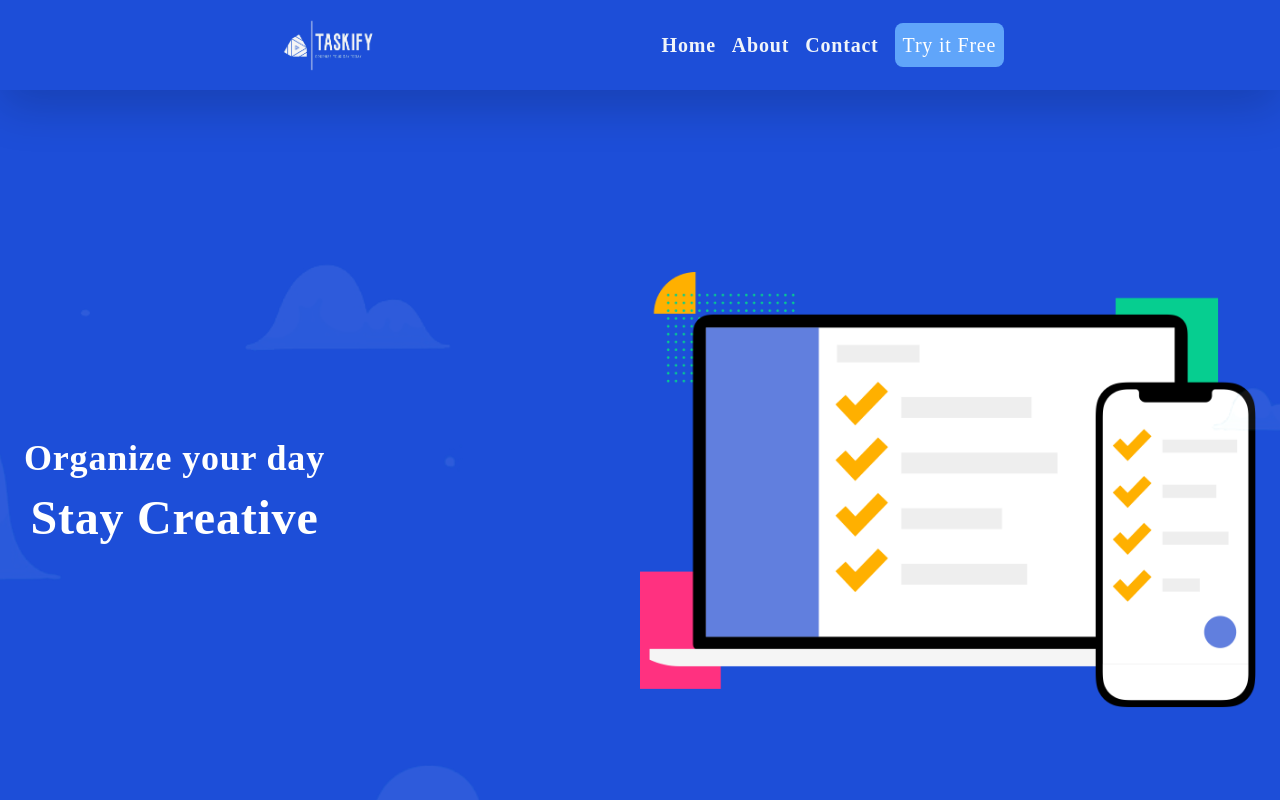
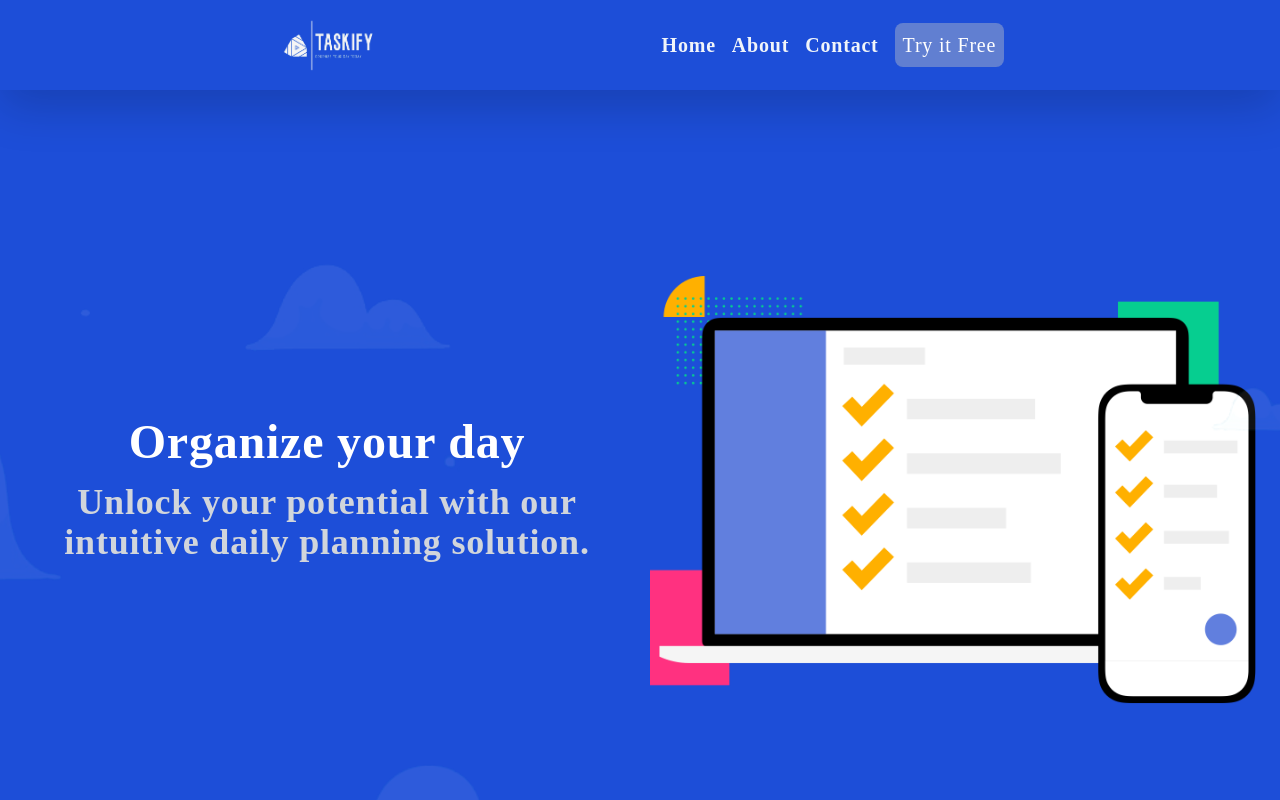
Before and after one commit to tobidechamp15/Taskify, a React (Create React App) app: page / in a window 1280 px wide. Shown: the top 800 px of the page. Built offline with nearby package versions, Linux system fonts and the light colour scheme; a web font is replaced by a local one.

Commit message:
Contact the admin

```diff
--- a/package.json
+++ b/package.json
@@ -11,14 +11,18 @@
     "@testing-library/jest-dom": "^5.17.0",
     "@testing-library/react": "^13.4.0",
     "@testing-library/user-event": "^13.5.0",
+    "@use-gesture/react": "^10.3.0",
     "animate.css": "^4.1.1",
+    "animate.css-react": "^1.1.0",
     "bootstrap": "^5.3.2",
     "firebase": "^10.5.0",
     "react": "^18.2.0",
     "react-dom": "^18.2.0",
+    "react-intersection-observer": "^9.5.2",
     "react-router-dom": "^6.16.0",
     "react-scripts": "5.0.1",
     "react-scroll": "^1.9.0",
+    "react-spring": "^9.7.3",
     "web-vitals": "^2.1.4"
   },
   "scripts": {
--- a/src/component/Contact.jsx
+++ b/src/component/Contact.jsx
@@ -2,9 +2,15 @@ import React from "react";
 
 const Contact = () => {
   return (
-    <div className=" flex item-center justify-center md:-mt-[80px] ">
-      <div className="bg-white rounded-xl items-center shadow-lg md:w-3/4 gap-2 xsm:w-full p-[5%] flex flex-col ">
-        <div className="flex gap-2 w-100 ">
+    <div className=" flex item-center justify-center md:-mt-[80px] md:mb-[100px] ">
+      <div className="bg-white rounded-xl items-center shadow-lg md:w-3/4 gap-2 z-10 xsm:w-full p-[5%] flex flex-col ">
+        <div className="flex flex-col text-center text-gray-300 items-center justify-center">
+          <h2 className="text-2xl font-bold text-black  ">Contact Us</h2>
+          <p className="font-medium text-gray-500 my-[20px] max-w-md">
+            Reach out to us for any questions, comments or feedback.
+          </p>
+        </div>
+        <form className="flex gap-2 w-100 xsm:flex-col">
           <div className="form__group   field">
             <input
               type="text"
@@ -23,7 +29,7 @@ const Contact = () => {
             />
             <label className="form__label">Email Address</label>
           </div>
-        </div>
+        </form>
         <div className="form__group   field">
           <textarea
             type="text"
--- a/src/component/Description.jsx
+++ b/src/component/Description.jsx
@@ -1,22 +1,37 @@
 import React from "react";
+import { useSpring, animated } from "react-spring";
 import work from "../assets/home-img.png";
 import organize from "../assets/organize.png";
 import image3 from "../assets/image 3.png";
+import image4 from "../assets/board todo.svg";
 
 const Description = () => {
+  // Define an animation to slide in the spans from the left
+  const slideInAnimation = useSpring({
+    opacity: 1,
+    transform: "translateX(0)",
+    from: { opacity: 0, transform: "translateX(-100%)" },
+  });
+
   return (
-    <div className=" bg-slate-300 w-100">
-      <section className=" flex  items-center justify-between">
-        <section className="  font font-medium text-center">
-          <div className="h-screen flex justify-between items-center xsm:flex-col xsm:h-full md:flex-row-reverse p-[5%] bg-white">
-            <span className="md:text-xl  md:w-1/2 xsm:py-[30%]">
+    <div className="bg-slate-300 w-100">
+      <section className="flex items-center justify-between">
+        <section className="font font-medium text-center">
+          <div className="animate__animated animate__fadeIn h-screen flex justify-between items-center xsm:flex-col xsm:h-full md:flex-row-reverse p-[5%] bg-white">
+            <animated.div
+              style={slideInAnimation}
+              className="md:text-xl md:w-1/2 xsm:py-[30%]"
+            >
               Our app is designed to help you regain control of your life and
               increase your productivity.
-            </span>
+            </animated.div>
             <img src={work} alt="work" className="md:w-1/2" />
           </div>
-          <div className="md:h-screen flex justify-evenly items-center xsm:flex-col xsm:h-full bg-slate-300 p-[5%]">
-            <span className="md:text-xl md:w-1/2 xsm:py-[30%] ">
+          <animated.div
+            style={slideInAnimation}
+            className="md:h-screen flex justify-evenly items-center xsm:flex-col xsm:h-full bg-slate-300 p-[5%]"
+          >
+            <span className="md:text-xl md:w-1/2 xsm:py-[30%]">
               Your solution to effortless task management and organization.
             </span>
             <img
@@ -24,25 +39,31 @@ const Description = () => {
               alt="organize"
               className="xsm:h-full md:w-1/2"
             />
-          </div>
-          <div className="md:h-screen flex justify-evenly items-center xsm:flex-col md:flex-row-reverse xsm-h-full bg-white p-[5%]">
-            <span className="md:text-xl md:w-1/3   xsm:py-[30%]">
+          </animated.div>
+          <animated.div
+            style={slideInAnimation}
+            className="md:h-screen flex justify-evenly items-center xsm:flex-col md:flex-row-reverse xsm-h-full bg-white p-[5%]"
+          >
+            <span className="md:text-xl md:w-1/3 xsm:py-[30%]">
               With Taskify, you can easily create, prioritize, and manage your
               tasks, ensuring you stay on top of your to-do list and achieve
               your goals.
             </span>
-            <img src={image3} alt="organize" className=" xsm:h-full md:w-1/2" />
-          </div>
-          <div className="md:h-screen flex justify-evenly items-center xsm:flex-col  bg-slate-300  p-[5%] pb-[250px]">
-            <span className="md:text-xl md:w-1/2 xsm:py-[30%] ">
+            <img src={image3} alt="organize" className="xsm:h-full md:w-1/2" />
+          </animated.div>
+          <animated.div
+            style={slideInAnimation}
+            className="md:h-screen flex justify-evenly items-center xsm:flex-col bg-slate-300 p-[5%] pb-[250px]"
+          >
+            <span className="md:text-xl md:w-1/2 xsm:py-[30%]">
               Say goodbye to missed deadlines and uncompleted tasks.
             </span>
             <img
-              src={organize}
+              src={image4}
               alt="organize"
-              className=" xsm:h-full md:w-1/2"
+              className="xsm:h-full md:w-1/2"
             />
-          </div>
+          </animated.div>
         </section>
       </section>
     </div>
--- a/src/component/Home.jsx
+++ b/src/component/Home.jsx
@@ -1,19 +1,29 @@
 import React from "react";
+import { useSpring, animated } from "react-spring";
+
 import taskImg from "../assets/task-img.png";
 
 const Home = () => {
+  const slideInAnimation = useSpring({
+    opacity: 1,
+    transform: "translateX(0)",
+    from: { opacity: 0, transform: "translateX(-100%)" },
+  });
   return (
     <div className="container-fluid bg-blue-700  background-container">
       <span className="moving-image"></span>
-      <section className="flex xsm:flex-col  h-screen items-center w-100 container xsm:pt-[35%] md:justify-between  xsm:gap-5">
-        <div className="flex flex-col gap-3 text-center">
-          <span className="text-4xl xsm:text-2xl text-white font-semibold">
+      <section className="flex xsm:flex-col  md:h-screen items-center w-100 container xsm:pt-[35%] md:justify-between md:gap-5 xsm:gap-5">
+        <animated.div
+          style={slideInAnimation}
+          className="flex flex-col gap-3 text-center md:w-1/2"
+        >
+          <span className="text-5xl xsm:text-3xl text-white font-semibold">
             Organize your day
           </span>
-          <span className="text-white text-5xl xsm:text-3xl font-semibold">
-            Stay Creative
+          <span className="text-gray-300 text-4xl xsm:text-2xl font-semibold w-100">
+            Unlock your potential with our intuitive daily planning solution.
           </span>
-        </div>
+        </animated.div>
         <div className="md:w-1/2">
           <img src={taskImg} alt="" className=" opacity" />
         </div>
--- a/src/component/Login.jsx
+++ b/src/component/Login.jsx
@@ -69,8 +69,8 @@ const Login = () => {
       {loading ? (
         <Loader />
       ) : (
-        <div className="w-100 flex flex-col justify-center items-center pt-[25%] -lg">
-          <div className="flex flex-col xs:h-full justify-evenly xs:w-full xs:mx-1 w-[60%] form-width md:w-[50%] lg:w-[30%] sm:h-[70%]  p-[5%] md:p-[5%} shadow-lg overflow-auto">
+        <div className="w-100 flex flex-col justify-center items-center h-screen -lg">
+          <div className="flex flex-col xs:h-full justify-evenly xs:w-full xs:mx-1 w-[60%] form-width md:w-[50%] lg:w-[30%]   p-[5%] md:p-[5%} shadow-lg overflow-auto">
             <NavLink to="/" className="flex flex-col justify-center w-full items-center">
               <img src={logo} alt="logo" className="w-[100px]" />
             </NavLink>
--- a/src/component/Navbar.jsx
+++ b/src/component/Navbar.jsx
@@ -7,7 +7,7 @@ import PropTypes from "prop-types";
 
 const Navbar = ({ toggleSidebar, isVisible }) => {
   return (
-    <div className="shadow-lg flex justify-between xsm:px-4 md:justify-evenly z-10 bg-blue-700 py-2 fixed top-0 w-100 items-center">
+    <div className="shadow-lg flex justify-between xsm:px-4 md:justify-evenly bg-blue-700 py-2 fixed top-0 w-100 items-center z-40">
       <Link to="/">
         <img src={logo} className="w-[110px]" />
       </Link>
@@ -32,7 +32,7 @@ const Navbar = ({ toggleSidebar, isVisible }) => {
         </Link>
         <Link
           to="/login"
-          className="text-white text-xl cursor-pointer hover:text-slate-100 rounded-lg transition-all duration-500 ease-in-out bg-blue-400 p-2 "
+          className="text-white text-xl cursor-pointer hover:text-slate-100 rounded-lg transition-all duration-500 ease-in-out bg-[#617fd1] p-2 "
         >
           Try it Free
         </Link>
--- a/src/component/Sidebar.jsx
+++ b/src/component/Sidebar.jsx
@@ -7,7 +7,7 @@ import { faX } from "@fortawesome/free-solid-svg-icons";
 const Sidebar = ({ isVisible, toggleSidebar }) => {
   return (
     <div
-      className={`    md:hidden bg-blue-700  flex-col gap-2     transition-all ease-in-out duration-500 ${
+      className={`    md:hidden bg-blue-700  flex-col gap-2  z-40 transition-all ease-in-out duration-500 ${
         isVisible ? "xsm:flex left-0 h-screen w-100 z-10 top-[0px] pb-3 fixed p-[5%] justify-evenly " : "-left-full h-0 w-0 -z-50 "
       }`}
     >
--- a/src/index.js
+++ b/src/index.js
@@ -1,5 +1,6 @@
 import React from "react";
 import ReactDOM from "react-dom/client";
+import "animate.css/animate.css";
 import { RouterProvider, createBrowserRouter } from "react-router-dom";
 import "../node_modules/bootstrap/dist/css/bootstrap.min.css";
 import "./index.css";
```
Also changed, not shown: src/assets/board todo.svg (added), 1 other file (tests, documents, lock files or other folders).
